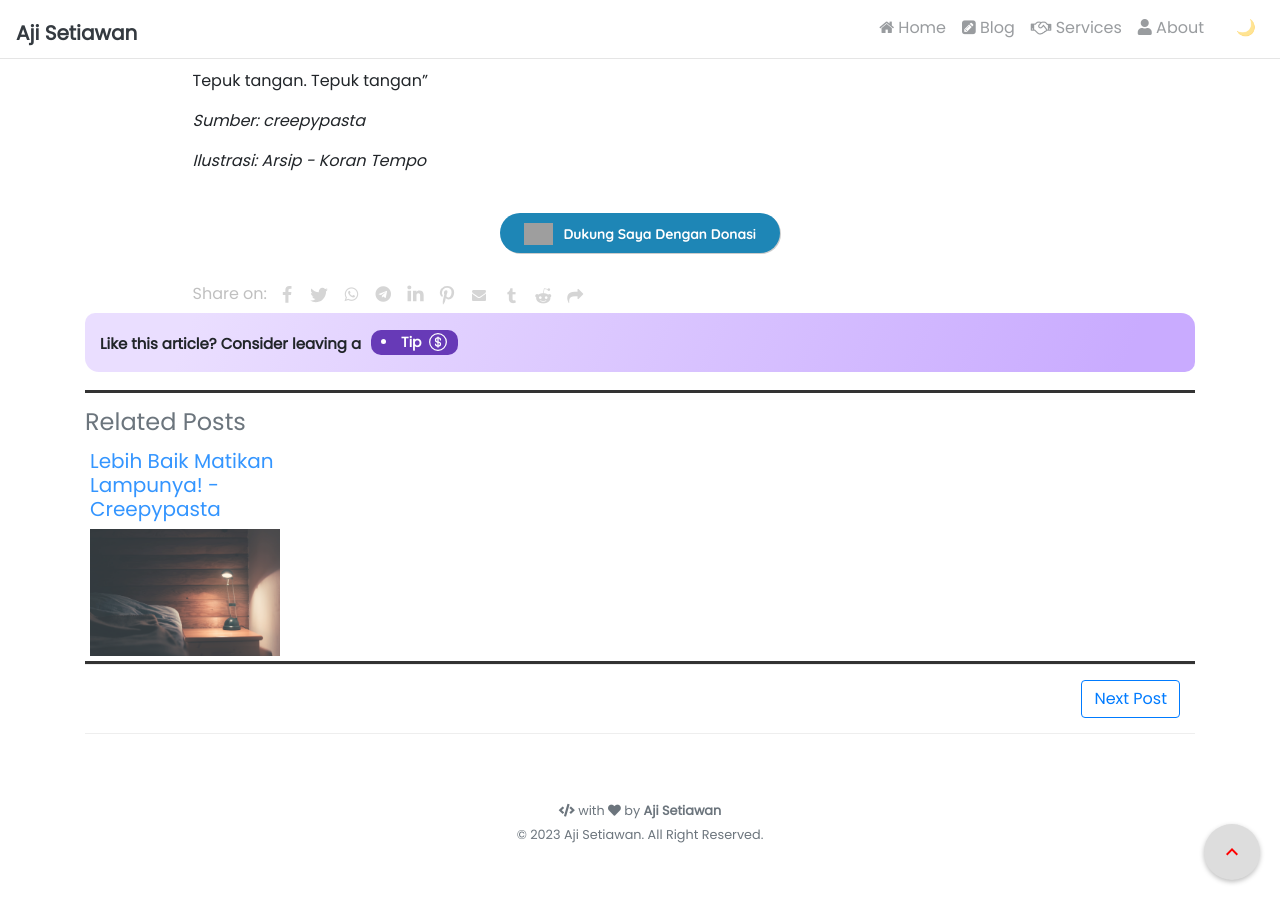
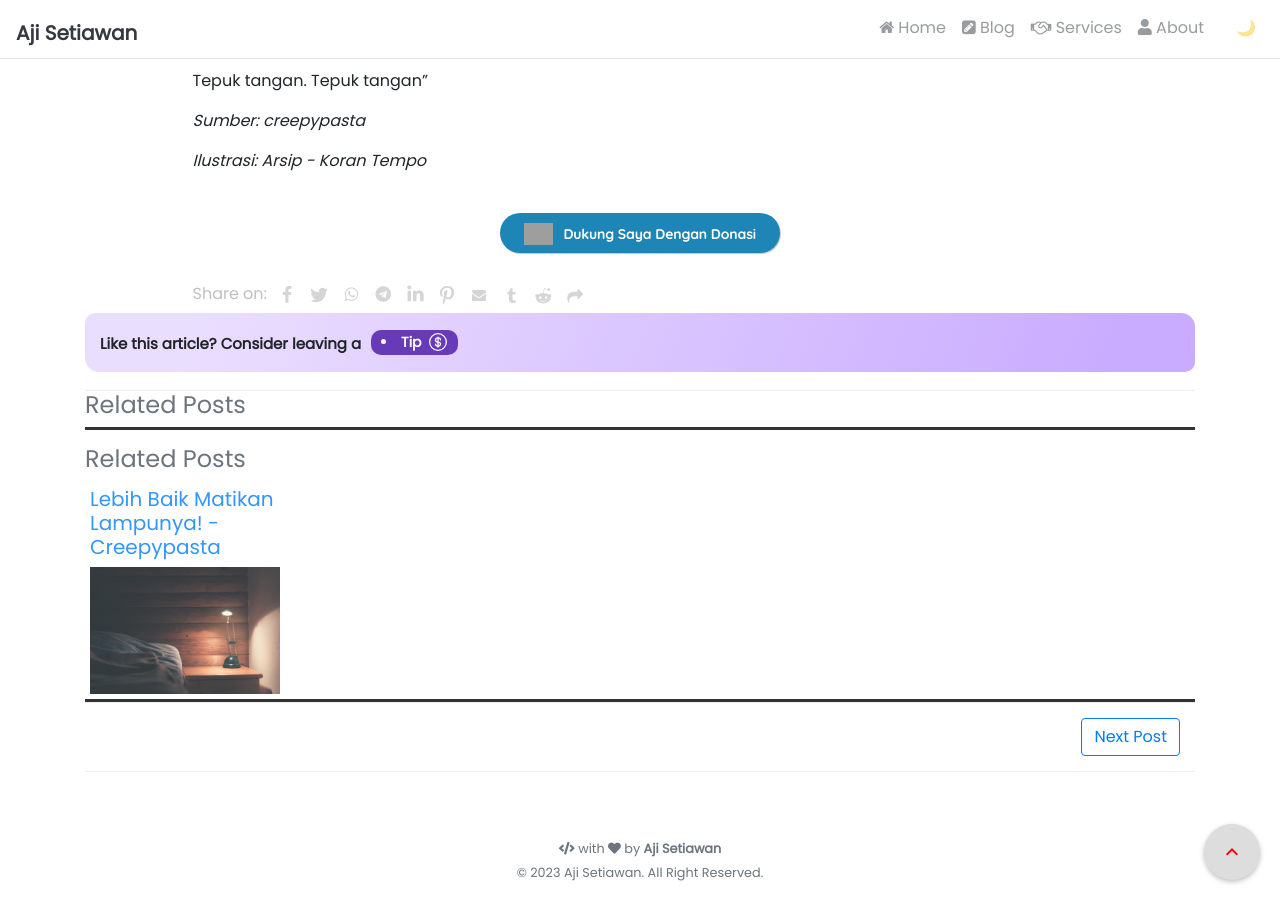
Before and after one commit to ajisetiawan716/ajisetiawan716.github.io, a Jekyll site: the page built from _posts/2023-12-10-tepuk-tangan-creppypasta.md, in a window 1280 px wide and 900 px high, scrolled down 2847 px. Built offline with Jekyll 4.4.1, drawn with Linux system fonts in a browser that asks for light colours; nearby versions of some CDN libraries; comment, search, counter and statistics services are not loaded; grey boxes are pictures that could not be loaded.

Commit message:
Update related-post.html

```diff
--- a/_includes/blog/related-post.html
+++ b/_includes/blog/related-post.html
@@ -1,3 +1,5 @@
+<div class="separator"></div>
+<h4 class="text-muted">Related Posts</h4>
 <div class="rect">
 <h4 class="text-muted">Related Posts</h4>
 
```
